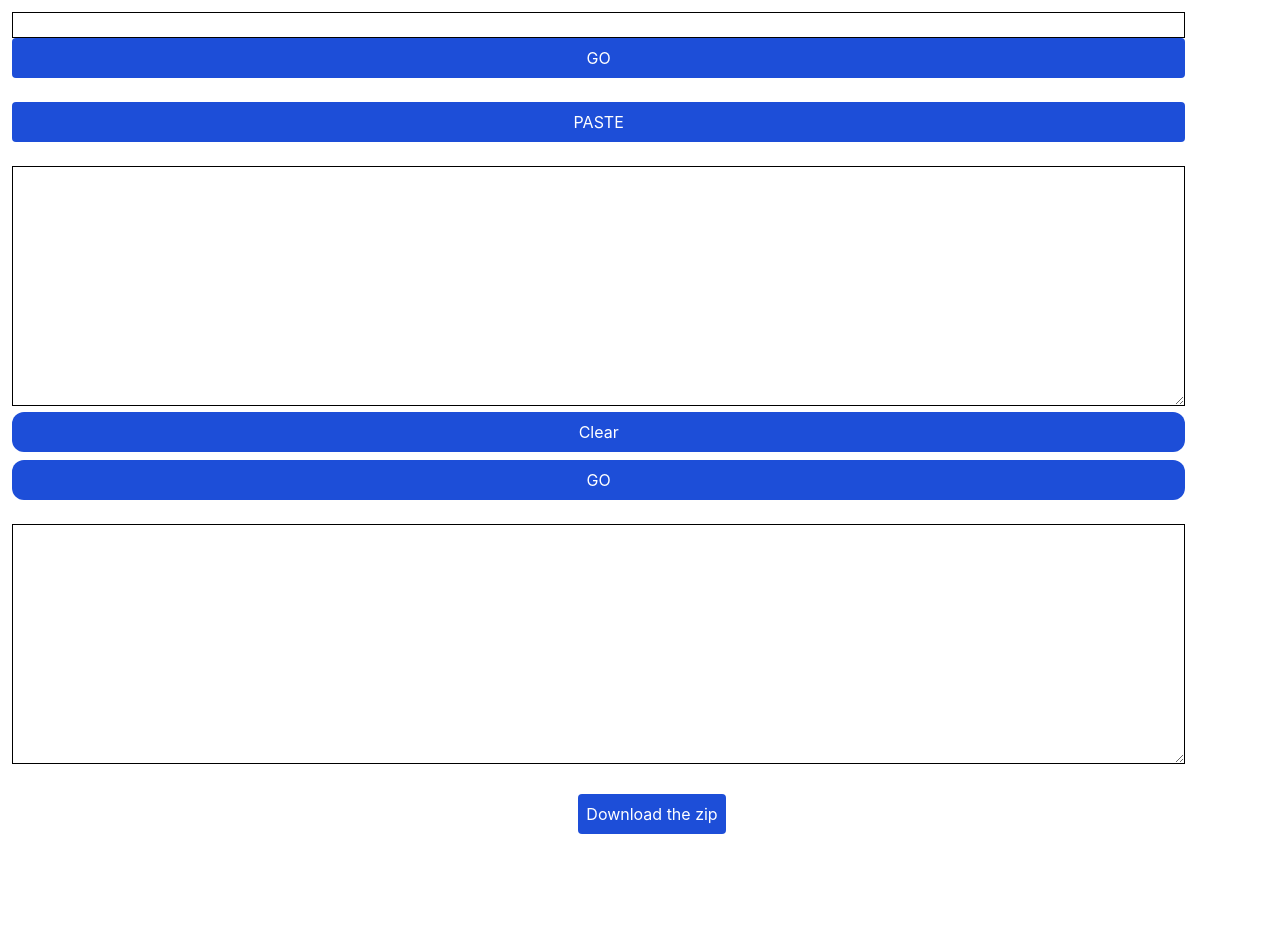
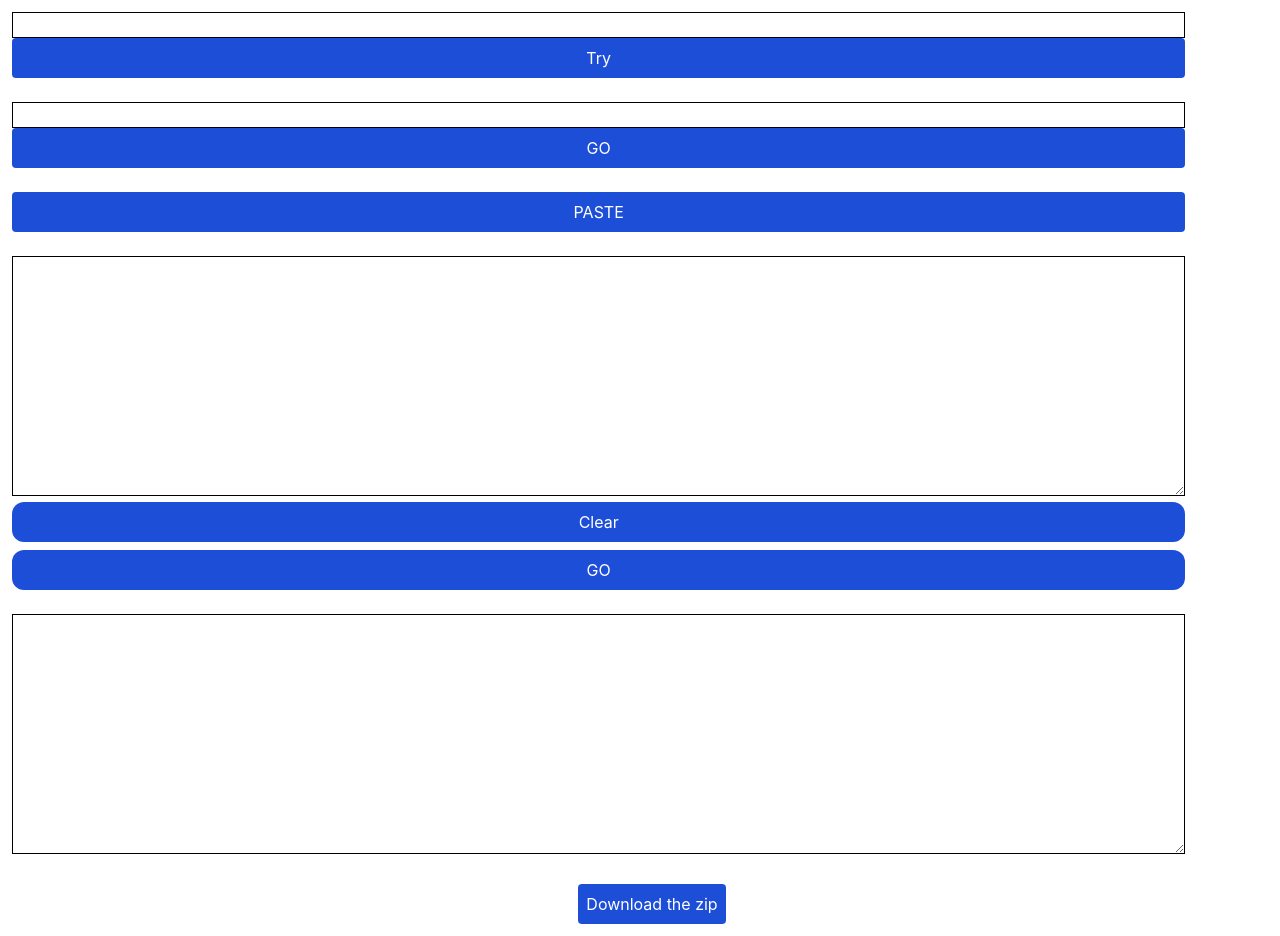
Before and after one commit to juancolson/jsonDetail, a Next.js app: page / in a window 1280 px wide. Before the commit the page ends 846 px from the top, so only its background shows below. Built offline with nearby package versions, Linux system fonts and the light colour scheme.

Commit message:
tried to add API

```diff
--- a/components/Zipper.jsx
+++ b/components/Zipper.jsx
@@ -3,6 +3,7 @@ import saveAs from 'file-saver';
 
 export default function Zipper({ fileName, data }) {
 	function ollo() {
+
 		var ZIP = new JSZip();
 		ZIP.file('details.json', data);
 		var img = ZIP.folder('00');
--- a/pages/index.jsx
+++ b/pages/index.jsx
@@ -1,3 +1,4 @@
+import { data } from 'autoprefixer';
 import Zipper from 'components/Zipper';
 import Head from 'next/head';
 import { useState } from 'react';
@@ -5,8 +6,6 @@ import { useState } from 'react';
 const Home = () => {
 	const [file_title, setFiletitle] = useState('');
 	const [file_data, setFiledata] = useState('');
-
-	var data = '';
 
 	function submittedNum(e) {
 		e.preventDefault();
@@ -57,11 +56,39 @@ const Home = () => {
 		// }
 	}
 
+	function tryGet(e) {
+		e.preventDefault()
+
+		var nuke_code = e.target.nuke_code.value
+		fetch('https://jsonify-nhentai.herokuapp.com/' + nuke_code).then(data => data.json()).then(resp => {
+			document.getElementById('paste').value = JSON.stringify(
+				resp,
+				null,
+				4
+			);
+		});
+
+
+	}
 	return (
 		<div className='w-screen flex flex-col text-center justify-center'>
 			<Head>
 				<title>Tachiyomi - Local Manga Detail</title>
 			</Head>
+			<form onSubmit={tryGet} className='m-3 w-11/12'>
+				<input
+					type='number'
+					name='nuke_code'
+					className='border border-black w-full'
+				/>
+				<button
+					type='submit'
+					className='rounded bg-blue-700 text-white p-2 w-full'
+				>
+					Try
+				</button>
+			</form>
+
 			<form onSubmit={submittedNum} className='m-3 w-11/12'>
 				<input
 					type='number'
@@ -122,6 +149,6 @@ const Home = () => {
 			</div>
 		</div>
 	);
-};
+}
 
 export default Home;
```
Also changed, not shown: 2 other files (tests, documents, lock files or other folders).
